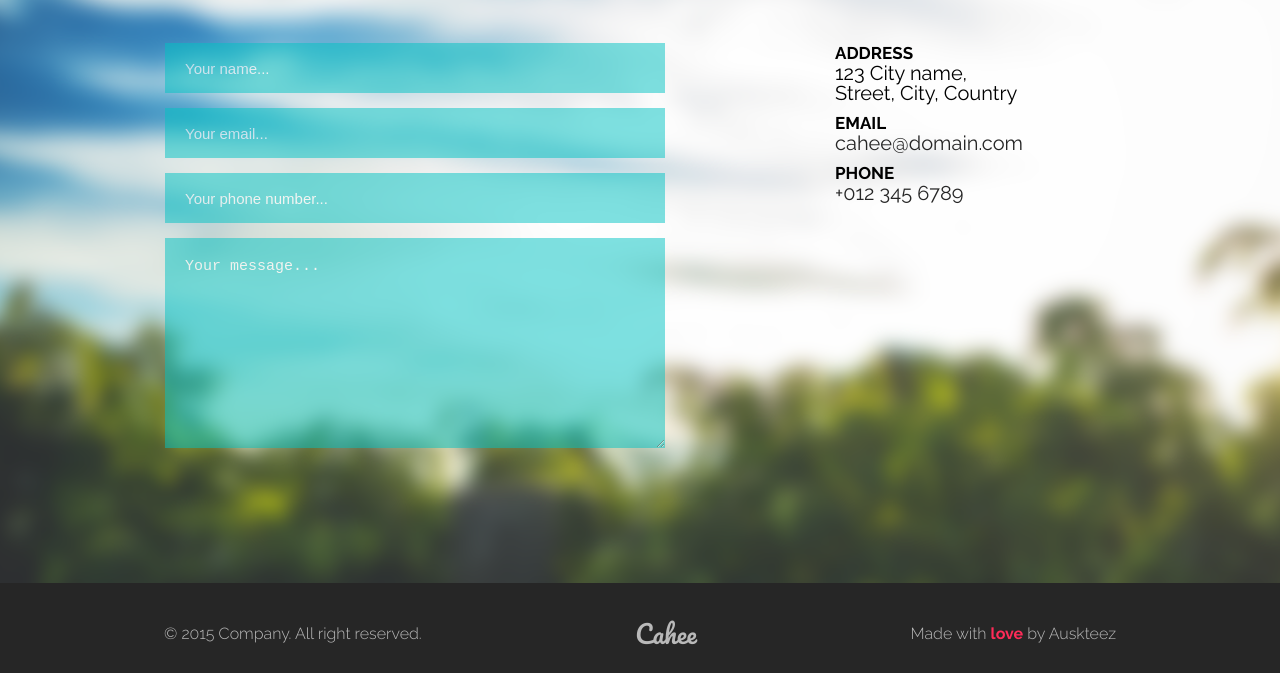
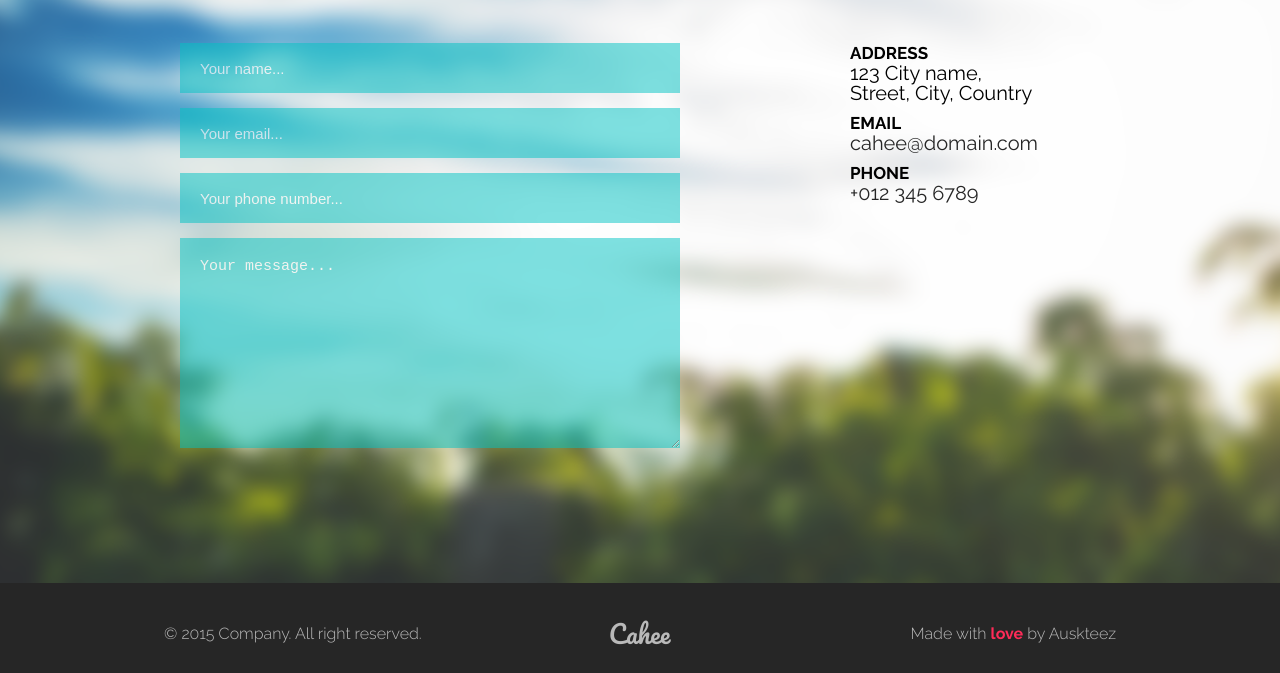
Before and after one commit to yuliia-beetann/Contact, a plain HTML site: page index.html in a window 1280 px wide. Shown: the part 267-940 px from the top of the page. Drawn offline with Linux system fonts and the light colour scheme.

Commit message:
fix paddings

```diff
--- a/css/style.css
+++ b/css/style.css
@@ -44,7 +44,7 @@ header p {
 /* contant-block */
 
 .contact-block {
-    padding: 46px 348px 120px 165px;
+    padding: 46px 348px 120px 180px;
     display: flex;
 }
 
@@ -104,6 +104,7 @@ border-left: solid 5px #355b82;
 .contact-info {
     width: 317px;
     height: 160px;
+    /* margin-left: 170px; */
 }
 
 .contact-info a {
@@ -149,6 +150,7 @@ footer {
     font-family: 'Pacifico', cursive;
     font-size: 25px;
     color: #b9b9b9;
+    padding-right: 53px;
 }
 
 /* убрала прокрутку */
```
